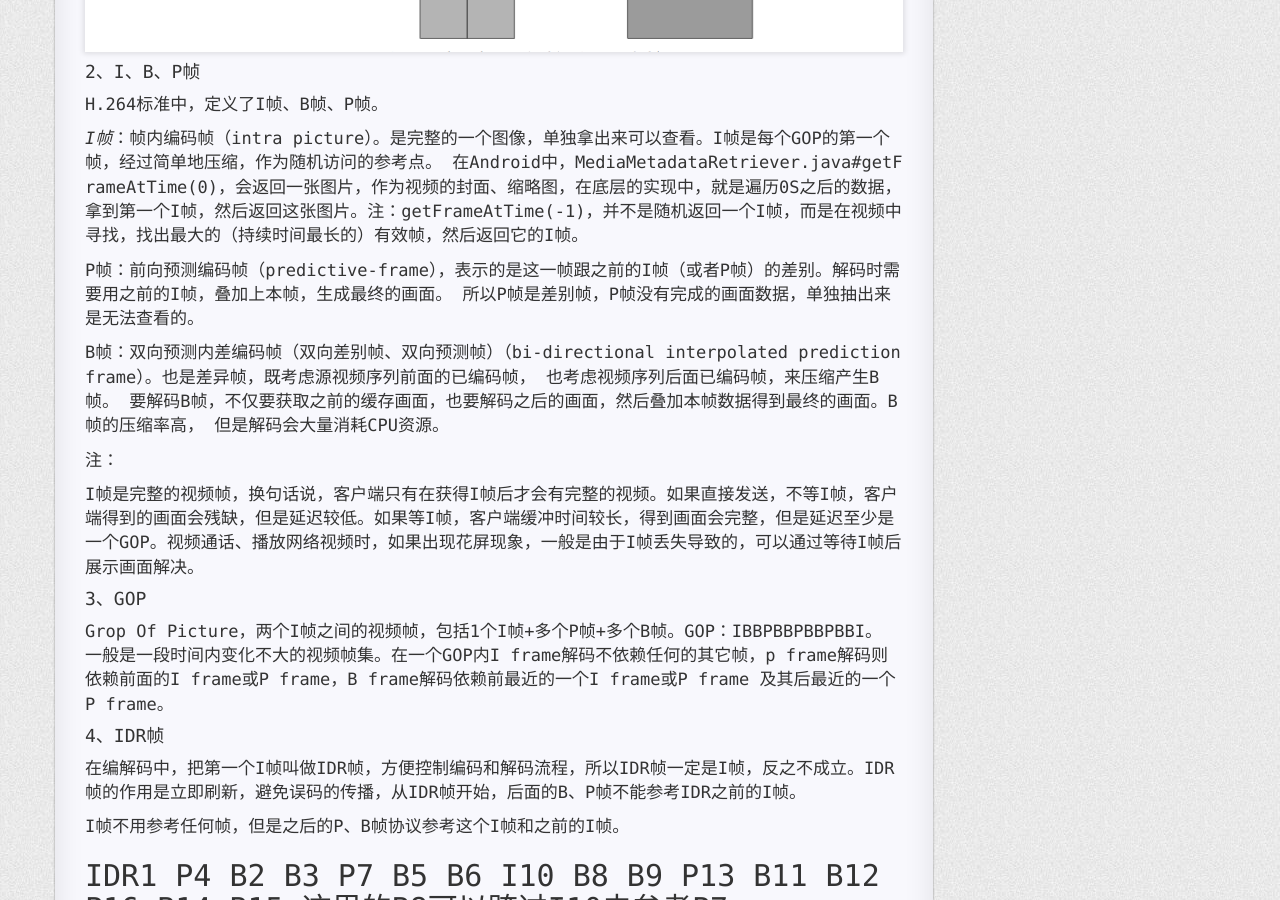
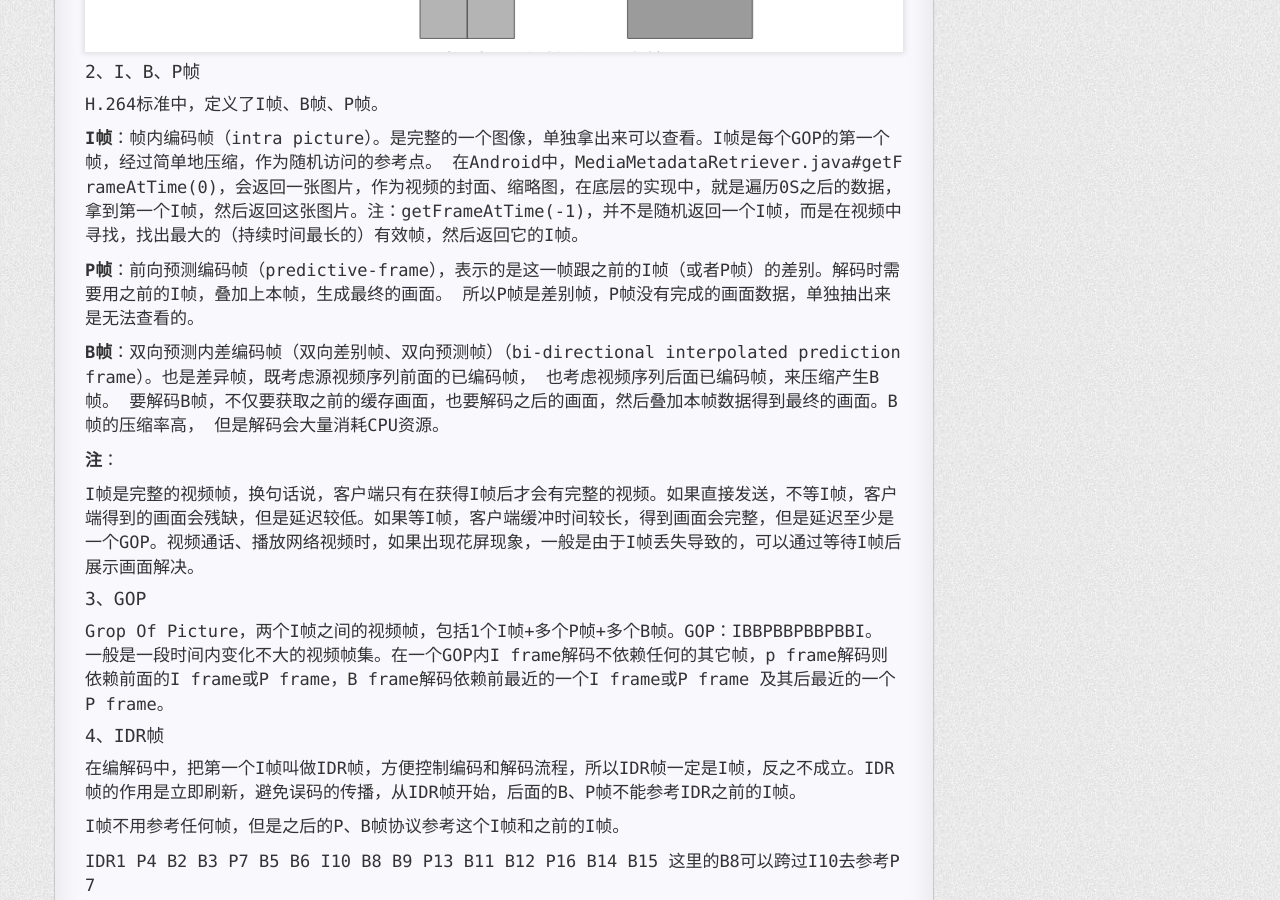
Before and after one commit to FrankdeBoers/blog, a Jekyll site: the page built from _posts/2019-08-12-H264解析（二）.md, in a window 1280 px wide and 900 px high, scrolled down 704 px. Built offline with Jekyll 4.4.1, drawn with Linux system fonts in a browser that asks for light colours; nearby versions of some CDN libraries; a style sheet for code colours, icons or effects is not loaded.

Commit message:
Update 2019-08-12-H264解析（二）.md

```diff
--- a/_posts/2019-08-12-H264解析（二）.md
+++ b/_posts/2019-08-12-H264解析（二）.md
@@ -14,18 +14,18 @@ categories: Android
 #### 2、I、B、P帧
 H.264标准中，定义了I帧、B帧、P帧。
 
-*I帧*：帧内编码帧（intra picture）。是完整的一个图像，单独拿出来可以查看。I帧是每个GOP的第一个帧，经过简单地压缩，作为随机访问的参考点。
+**I帧**：帧内编码帧（intra picture）。是完整的一个图像，单独拿出来可以查看。I帧是每个GOP的第一个帧，经过简单地压缩，作为随机访问的参考点。
 在Android中，MediaMetadataRetriever.java#getFrameAtTime(0)，会返回一张图片，作为视频的封面、缩略图，在底层的实现中，就是遍历0S之后的数据，
 拿到第一个I帧，然后返回这张图片。注：getFrameAtTime(-1)，并不是随机返回一个I帧，而是在视频中寻找，找出最大的（持续时间最长的）有效帧，然后返回它的I帧。
 
-P帧：前向预测编码帧（predictive-frame），表示的是这一帧跟之前的I帧（或者P帧）的差别。解码时需要用之前的I帧，叠加上本帧，生成最终的画面。
+**P帧**：前向预测编码帧（predictive-frame），表示的是这一帧跟之前的I帧（或者P帧）的差别。解码时需要用之前的I帧，叠加上本帧，生成最终的画面。
 所以P帧是差别帧，P帧没有完成的画面数据，单独抽出来是无法查看的。
 
-B帧：双向预测内差编码帧（双向差别帧、双向预测帧）（bi-directional interpolated prediction frame）。也是差异帧，既考虑源视频序列前面的已编码帧，
+**B帧**：双向预测内差编码帧（双向差别帧、双向预测帧）（bi-directional interpolated prediction frame）。也是差异帧，既考虑源视频序列前面的已编码帧，
 也考虑视频序列后面已编码帧，来压缩产生B帧。  要解码B帧，不仅要获取之前的缓存画面，也要解码之后的画面，然后叠加本帧数据得到最终的画面。B帧的压缩率高，
 但是解码会大量消耗CPU资源。
 
-注：
+**注**：
 
 I帧是完整的视频帧，换句话说，客户端只有在获得I帧后才会有完整的视频。如果直接发送，不等I帧，客户端得到的画面会残缺，但是延迟较低。如果等I帧，客户端缓冲时间较长，得到画面会完整，但是延迟至少是一个GOP。视频通话、播放网络视频时，如果出现花屏现象，一般是由于I帧丢失导致的，可以通过等待I帧后展示画面解决。
 
@@ -38,5 +38,6 @@ Grop Of Picture，两个I帧之间的视频帧，包括1个I帧+多个P帧+多
 I帧不用参考任何帧，但是之后的P、B帧协议参考这个I帧和之前的I帧。
 
 IDR1 P4 B2 B3 P7 B5 B6 I10 B8 B9 P13 B11 B12 P16 B14 B15   这里的B8可以跨过I10去参考P7
+
 ------------------------------------------------------------------------
 IDR1 P4 B2 B3 P7 B5 B6 IDR8 P11 B9 B10 P14 B11 B12 B13 B14  这里的B9就只能参照IDR8和P11，不可以参考IDR8前面的帧
```
